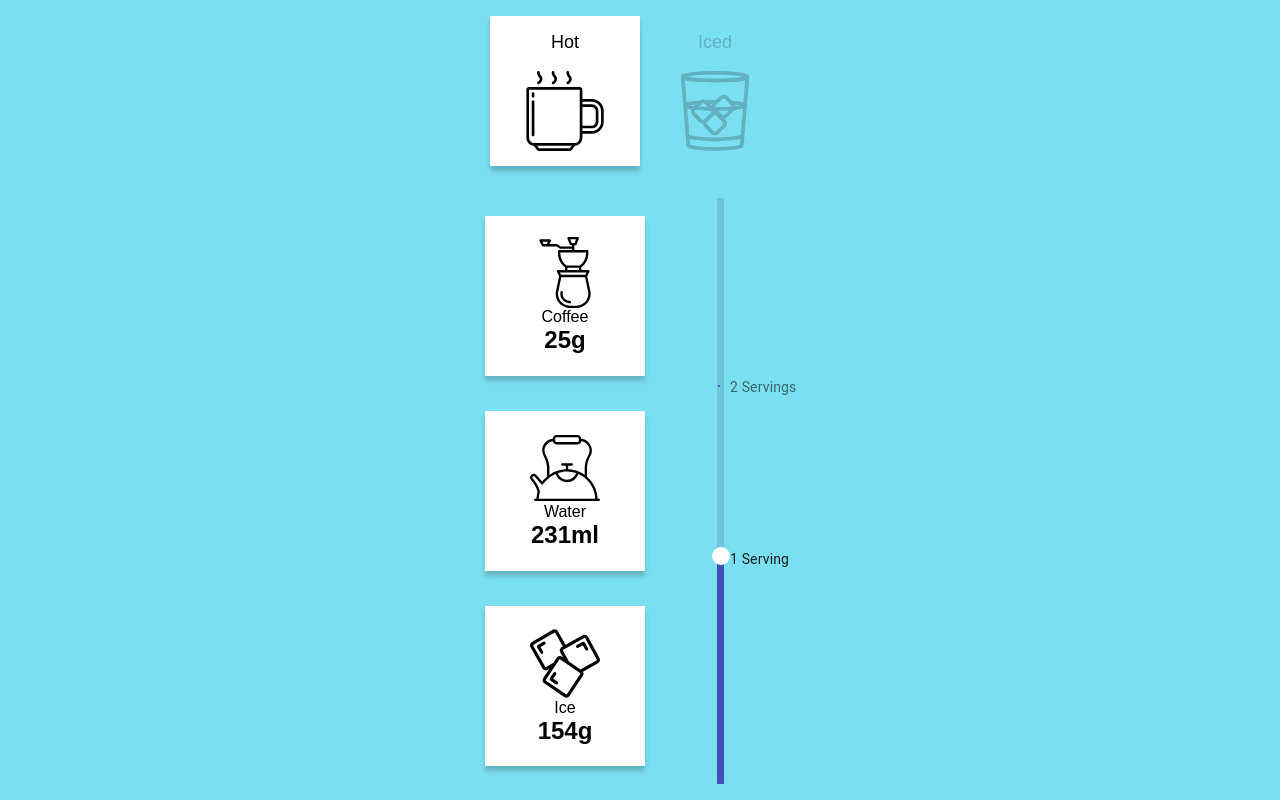
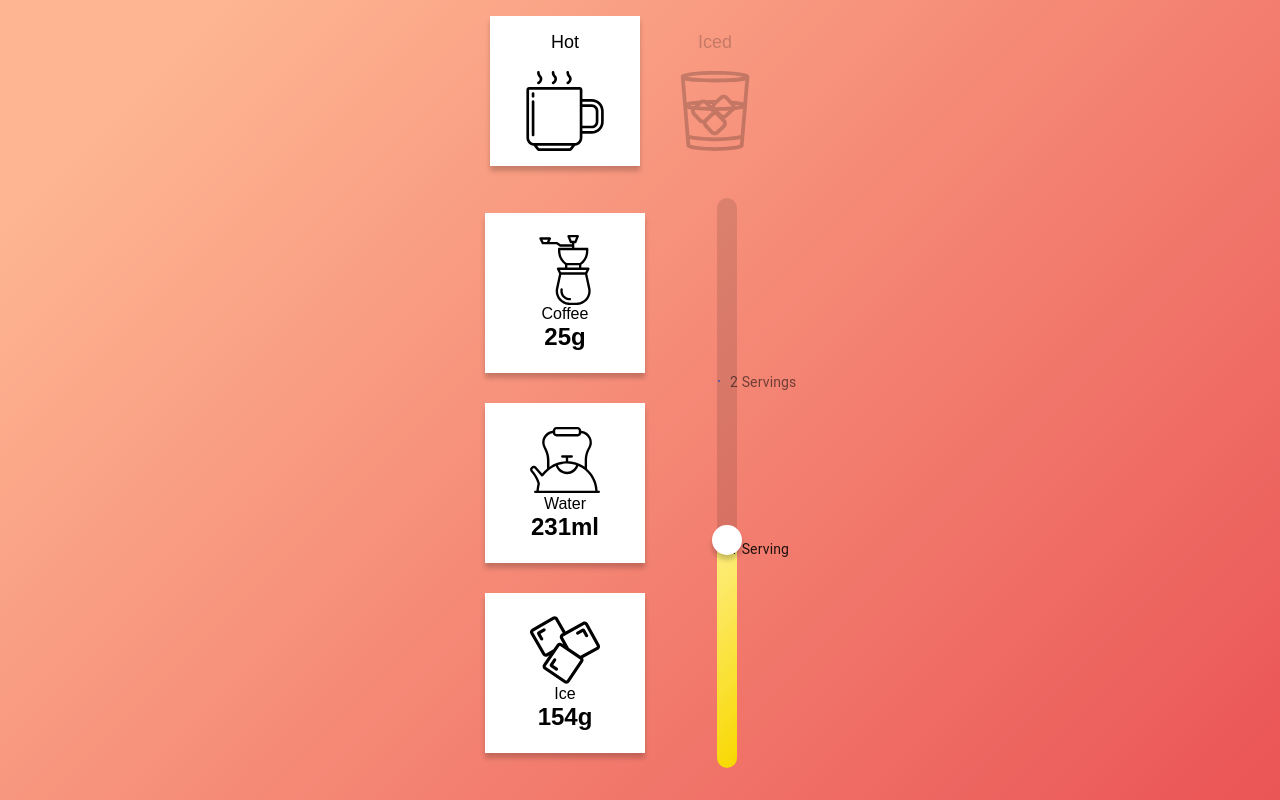
Before and after one commit to roborich/pour-coffee, a React (Create React App) app: page / in a window 1280 px wide. Built offline with nearby package versions, Linux system fonts and the light colour scheme; a web font is replaced by a local one.

Commit message:
better styles

```diff
--- a/src/App.tsx
+++ b/src/App.tsx
@@ -17,26 +17,37 @@ const MainWrapper = styled(animated.div)`
   height: 100vh;
   height: calc(var(--vh, 1vh) * 100);
   font-family: 'Lexend Exa', sans-serif;
-  padding: 16px;
+  padding: 16px 0 32px 0;
   display: flex;
   flex-direction: column;
   align-items: center;
   justify-content: flex-start;
   box-sizing: border-box;
 `;
-
+const HOT = 'linear-gradient( 135deg, #FEB692 10%, #EA5455 100%)';
+const COLD = 'linear-gradient( 135deg, #ABDCFF 10%, #0396FF 100%)';
 const App: React.FC = () => {
   const [isIced, setIsIced] = useState<boolean>(true);
   const [coffee, setCoffee] = useState<number>(defaultCoffee);
-  const wrapperStyle = useSpring({ backgroundColor: isIced ? 'rgba(123,223,242,1)' : 'rgba(255,59,29,1)', config });
+  const wrapperStyle = useSpring({ background: isIced ? HOT : COLD, config });
   const ratio = getRatio(isIced);
   useEffect(() => {
     const calculateVH = () => {
       const vh = window.innerHeight * 0.01;
       document.documentElement.style.setProperty('--vh', `${vh}px`);
     };
+    const prevent = (e: TouchEvent) => {
+      e.preventDefault();
+      return false;
+    };
     window.addEventListener('resize', calculateVH);
+    document.body.addEventListener('touchstart', prevent);
     calculateVH();
+
+    return () => {
+      window.removeEventListener('resize', calculateVH);
+      document.body.removeEventListener('touchmove', prevent);
+    };
   }, []);
   return (
     <MainWrapper style={wrapperStyle}>
--- /dev/null
+++ b/src/colors.ts
@@ -0,0 +1,5 @@
+enum Colors {
+  blue = 'b',
+}
+
+export default Colors;
--- a/src/components/HotOrCold.tsx
+++ b/src/components/HotOrCold.tsx
@@ -108,27 +108,29 @@ const HotOrCold: FC<HotOrColdProps> = ({ value, onChange }) => {
     onChange(newValue);
   };
   return (
-    <Wrapper onClick={handleClick}>
+    <Wrapper
+      onClick={handleClick}
+      onTouchStart={() => setHovered(true)}
+      onTouchEnd={() => setHovered(false)}
+      onMouseEnter={() => setHovered(true)}
+      onMouseLeave={() => setHovered(false)}
+    >
       <Section>
         <span>Hot</span>
-        <img src={hotSvg} />
+        <img alt="Hot Coffee" src={hotSvg} />
       </Section>
       <Section>
         <span>Iced</span>
-        <img src={iceSvg} />
+        <img alt="Iced Coffee" src={iceSvg} />
       </Section>
-      <HotOrIceCard
-        style={{ transform: props.ys.interpolate(transform) }}
-        onMouseEnter={() => setHovered(true)}
-        onMouseLeave={() => setHovered(false)}
-      >
+      <HotOrIceCard style={{ transform: props.ys.interpolate(transform) }}>
         <div>
           <span>Hot</span>
-          <img src={hotSvg} />
+          <img alt="Hot Coffee" src={hotSvg} />
         </div>
         <div>
           <span>Iced</span>
-          <img src={iceSvg} />
+          <img alt="Iced Coffee" src={iceSvg} />
         </div>
       </HotOrIceCard>
     </Wrapper>
--- a/src/components/Measurements.tsx
+++ b/src/components/Measurements.tsx
@@ -1,7 +1,5 @@
 import React, { FC } from 'react';
 import styled from 'styled-components';
-
-import { Slider } from '@material-ui/core';
 
 import iceSvg from '../assets/images/cold-ice-cubes.svg';
 import grinder from '../assets/images/grinder-line.svg';
@@ -47,17 +45,6 @@ interface MeasurementsProps {
   ratio: number;
 }
 
-const getMarks = (ratio: number) => [
-  {
-    value: round(390 * ratio),
-    label: '1 Serving',
-  },
-  {
-    value: round(675 * ratio),
-    label: '2 Servings',
-  },
-];
-
 const Measurements: FC<MeasurementsProps> = ({ value, ratio, isIced }) => {
   const totalWater = round(value / ratio);
   const water = round(totalWater * 0.6);
@@ -65,17 +52,17 @@ const Measurements: FC<MeasurementsProps> = ({ value, ratio, isIced }) => {
   return (
     <StyledMeasurements>
       <Card>
-        <img src={grinder} />
+        <img alt="Coffee Grinder" src={grinder} />
         <div>Coffee</div>
         <span>{value}g</span>
       </Card>
       <Card>
-        <img src={kettle} />
+        <img alt="Water Kettle" src={kettle} />
         Water <span>{isIced ? water : totalWater}ml</span>
       </Card>
       {isIced && (
         <Card>
-          <img src={iceSvg} />
+          <img alt="Ice" src={iceSvg} />
           Ice <span>{ice}g</span>
         </Card>
       )}
--- a/src/components/Slider.tsx
+++ b/src/components/Slider.tsx
@@ -20,24 +20,34 @@ interface SliderProps {
   onChange: (value: number) => void;
   ratio: number;
 }
+const GREEN = 'linear-gradient( 135deg, #CE9FFC 10%, #7367F0 100%)';
+const YELLOW = ' linear-gradient( 135deg, #FDEB71 10%, #F8D800 100%)';
 const SliderWrapper = styled.div`
   min-height: 200px;
   width: 150px;
 
   .MuiSlider-root {
     .MuiSlider-track {
-      width: 7px;
+      width: 20px;
+      background: ${YELLOW};
+      border-radius: 0 0 10px 10px;
     }
 
     .MuiSlider-rail {
-      width: 7px;
+      width: 20px;
       background: rgba(0, 0, 0, 0.3);
+      border-radius: 10px;
     }
 
     .MuiSlider-thumb {
-      width: 18px;
-      height: 18px;
+      width: 30px;
+      height: 30px;
       background: white;
+      box-shadow: 0 5px 5px rgba(0, 0, 0, 0.2);
+
+      &.MuiSlider-active {
+        box-shadow: 0 0 0 15px rgba(0, 0, 0, 0.2);
+      }
     }
   }
 `;
--- a/src/index.css
+++ b/src/index.css
@@ -1,5 +1,4 @@
 body, html, #root {
-  height: 100vh;
   overflow: hidden;
 }
 body {
```
